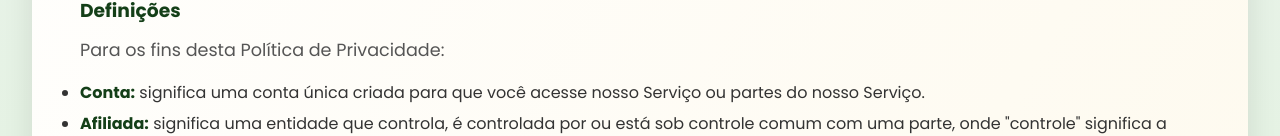
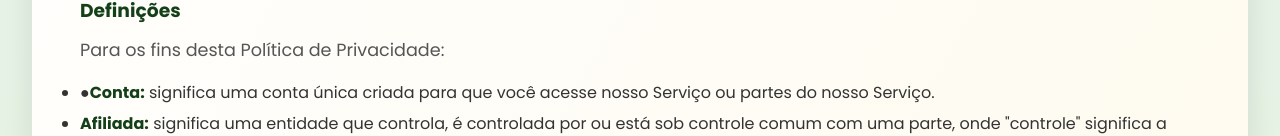
Before and after one commit to Matosaz/NeotechReact, a React (Vite) app: page /Politica in a window 1280 px wide. Shown: the part 672-808 px from the top of the page. Built offline with nearby package versions, Linux system fonts and the light colour scheme.

Commit message:
LiSubstituída

```diff
--- a/index.html
+++ b/index.html
@@ -5,7 +5,7 @@
 
     <meta name="viewport" content="width=device-width, initial-scale=1.0" />
     <title>NeoTech</title>
-    <link rel="icon" type='image/x-icon' href="/src/assets/LogoIco.ico"/>
+    <link rel="icon" type='image/x-icon' href="/src/assets/LogoIco.ico" style=""/>
   </head>
   <body>
     <div id="root"></div>
--- a/src/components/pages/Politicas/Politica.jsx
+++ b/src/components/pages/Politicas/Politica.jsx
@@ -28,7 +28,7 @@ const PrivacyPolicy = () => {
           <h3>Definições</h3>
           <p>Para os fins desta Política de Privacidade:</p>
           <ul>
-            <li><strong>Conta:</strong> significa uma conta única criada para que você acesse nosso Serviço ou partes do nosso Serviço.</li>
+            <li>●<strong>Conta:</strong> significa uma conta única criada para que você acesse nosso Serviço ou partes do nosso Serviço.</li>
             <li><strong>Afiliada:</strong> significa uma entidade que controla, é controlada por ou está sob controle comum com uma parte, onde "controle" significa a posse de 50% ou mais das ações, participação acionária ou outros títulos que têm direito a voto para eleição de diretores ou outra autoridade de gestão.</li>
             <li><strong>Empresa:</strong> refere-se à Neotech.</li>
             <li><strong>Cookies:</strong> são pequenos arquivos colocados no seu dispositivo que contêm detalhes do seu histórico de navegação em um site.</li>
```
